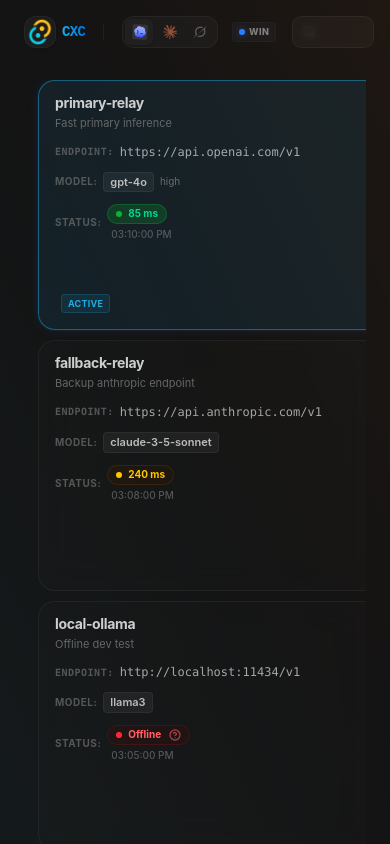
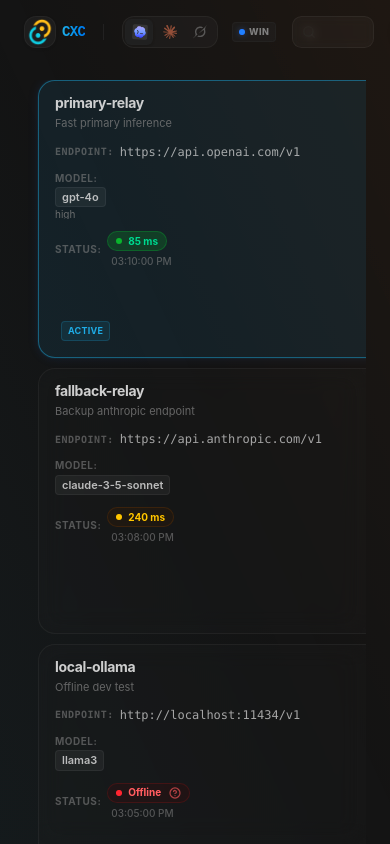
Before and after one commit to zhang3say/cxc, a React (Vite) app in the folder cxc-desktop/: page / in a window 390 px wide. Built offline with nearby package versions, Linux system fonts and the light colour scheme.

Commit message:
fix: 列表里的推理档位不再挤占模型名
档位改到模型名下方单独一行。模型名按列宽截断，长档位不再把它压短。

```diff
--- a/cxc-desktop/src/App.tsx
+++ b/cxc-desktop/src/App.tsx
@@ -2125,22 +2125,27 @@
                             </span>
                           </div>
 
-                          {/* Model column */}
-                          <div className="w-full sm:w-28 shrink-0 pr-4 text-xs flex items-center gap-1.5">
+                          {/* Model column. 档位单独一行，避免长档位把模型名挤短。 */}
+                          <div className="w-full sm:w-28 shrink-0 pr-4 text-xs flex flex-col items-start justify-center gap-0.5 min-w-0 overflow-hidden">
                             <span className="text-muted-foreground/60 text-[10px] uppercase font-bold tracking-wider sm:hidden">Model:</span>
                             <span
                               onClick={() => handleQuickFetchModels(p)}
-                              className={`font-semibold text-foreground/80 border px-1.5 py-0.5 rounded text-[11px] cursor-pointer transition-all truncate ${
+                              className={`inline-block min-w-0 max-w-full truncate font-semibold text-foreground/80 border px-1.5 py-0.5 rounded text-[11px] cursor-pointer transition-all ${
                                 vibeMode === "standard"
                                   ? "bg-background border-border hover:bg-muted/85 hover:border-primary/30"
                                   : "bg-white/30 dark:bg-white/5 border-black/5 dark:border-white/5 hover:bg-white/50 dark:hover:bg-white/10 hover:border-primary/20 dark:hover:border-primary/30"
                               }`}
-                              title={t.quickSwitchTooltip}
+                              title={p.model ? `${p.model} — ${t.quickSwitchTooltip}` : t.quickSwitchTooltip}
                             >
                               {p.model}
                             </span>
                             {p.reasoning_effort ? (
-                              <span className="text-[10px] text-muted-foreground/80 shrink-0">{p.reasoning_effort}</span>
+                              <span
+                                className="max-w-full truncate text-[10px] leading-none text-muted-foreground/80"
+                                title={p.reasoning_effort}
+                              >
+                                {p.reasoning_effort}
+                              </span>
                             ) : null}
                           </div>
 
```
